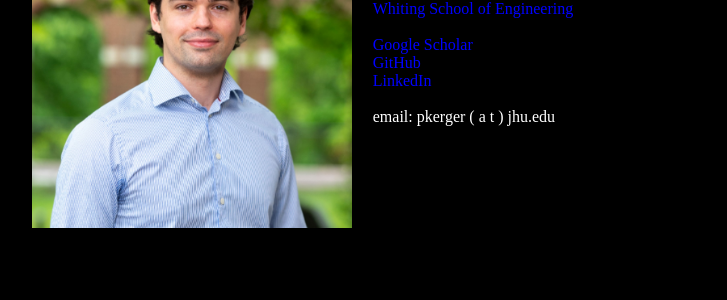
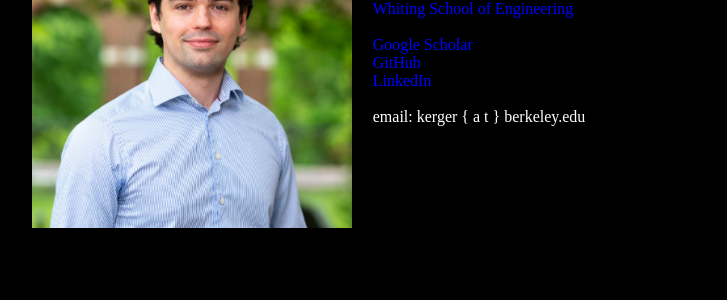
Before and after one commit to PhillipKerger/phillipkerger.github.io, a Jekyll site: the page built from index.html, in a window 1280 px wide. Shown: the part 187-487 px from the top of the page, without its empty margins (276-1003 px from the left). Built offline with Jekyll 4.4.1, drawn with Linux system fonts in a browser that asks for light colours.

Commit message:
Update index.html

```diff
--- a/index.html
+++ b/index.html
@@ -25,7 +25,7 @@ title: Phillip Kerger
 		<a href="https://www.linkedin.com/in/phillip-kerger-17222780">LinkedIn</a><br>
 
 		<br>
-		email: pkerger ( a t ) jhu.edu
+		email: kerger { a t } berkeley.edu
 			</div>
 
 	</div>
```
